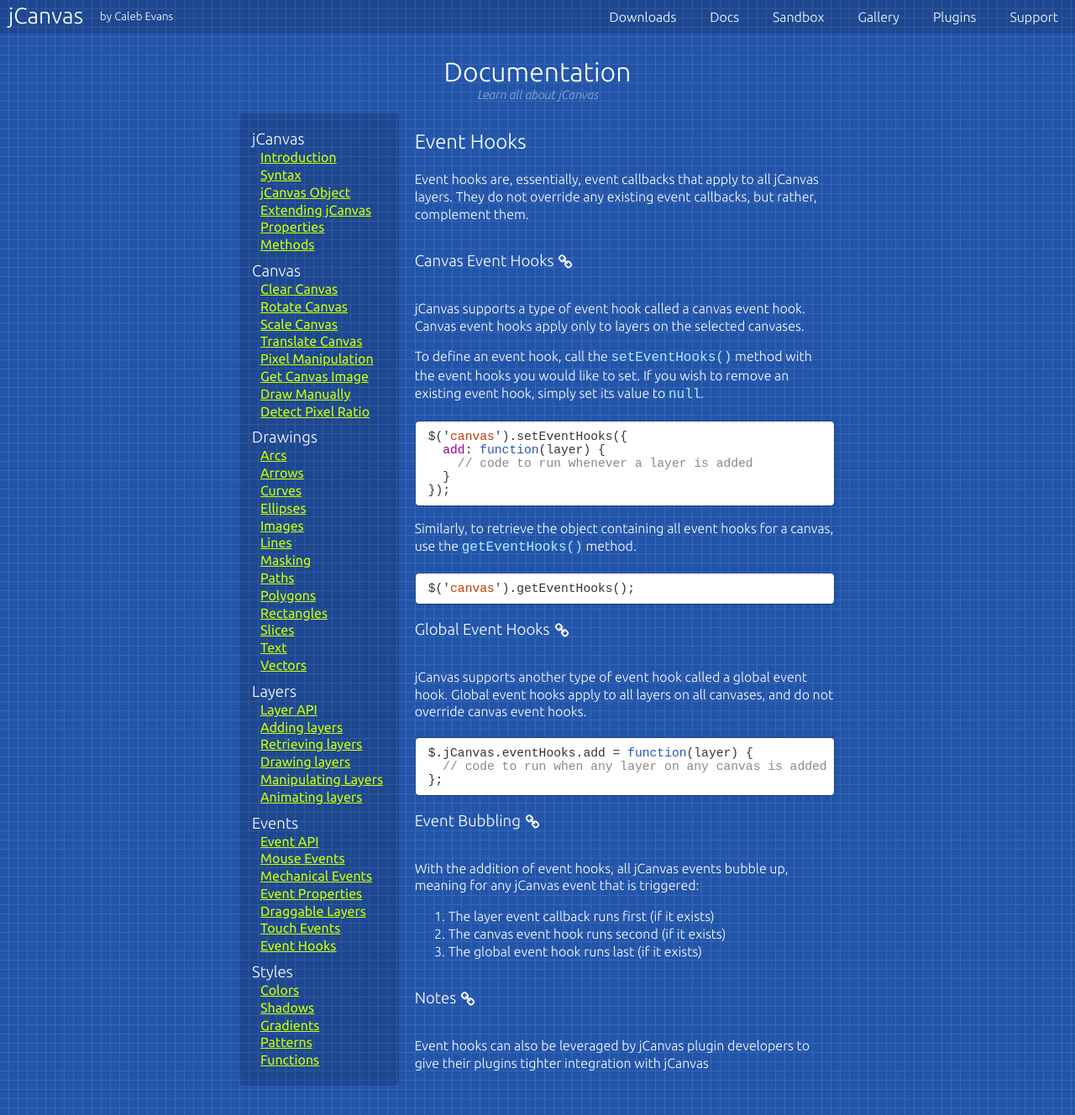
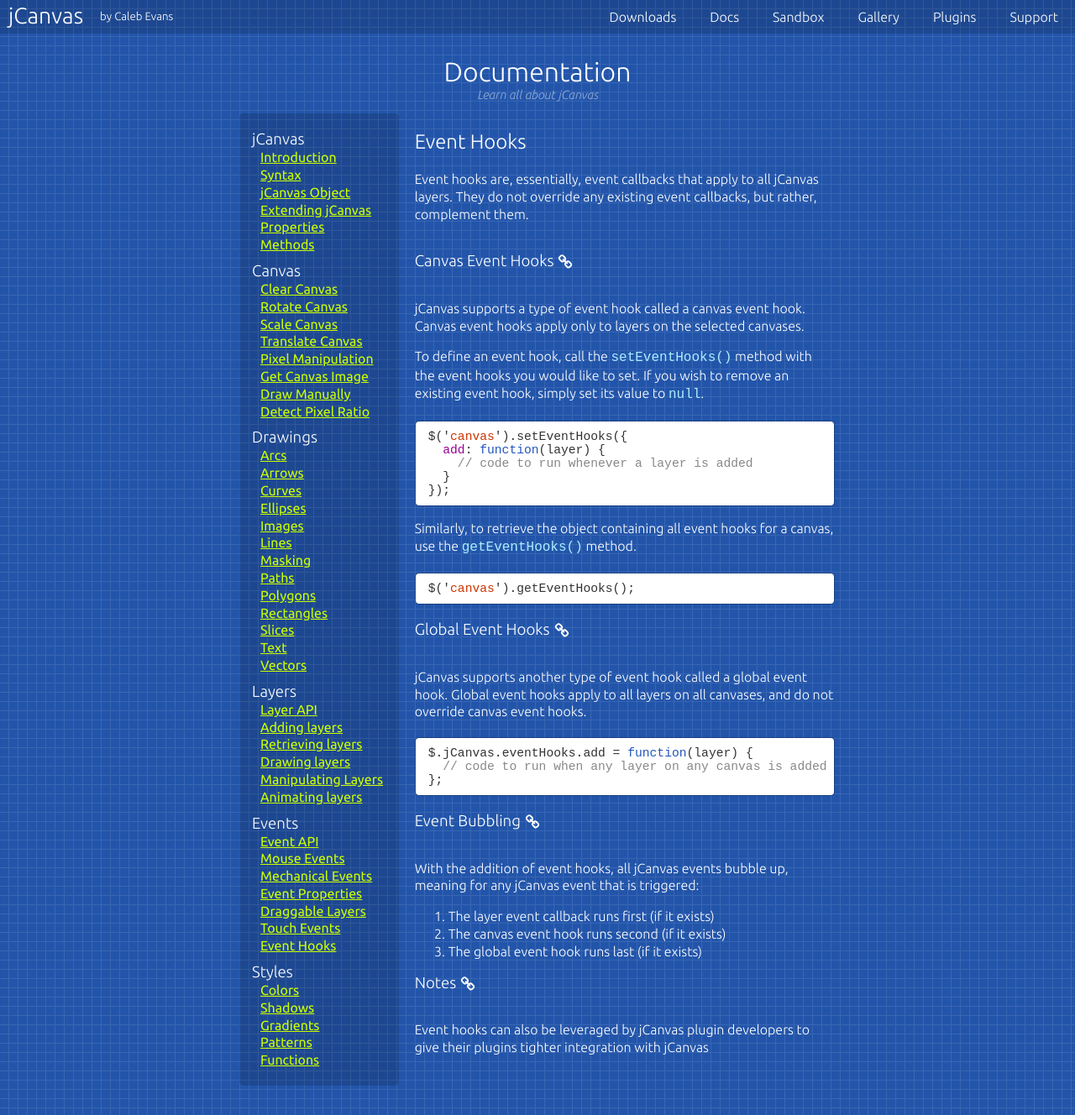
Before and after one commit to caleb531/jcanvas-website, a Jekyll site: the page built from _core_docs/eventHooks.md, in a window 1280 px wide. Shown: the whole page at 84% size. Built offline with Jekyll 4.4.1, drawn with Linux system fonts in a browser that asks for light colours; some web fonts are replaced.

Commit message:
Reduce spacing between subsection headings and lists

```diff
--- a/_sass/_docs.scss
+++ b/_sass/_docs.scss
@@ -152,3 +152,11 @@
     display: block;
   }
 }
+
+// Reduce extraneous spacing between subsection headings and lists
+h3 + ul,
+h3 + ol,
+ul + h3,
+ol + h3 {
+  margin-top: 0;
+}
```
